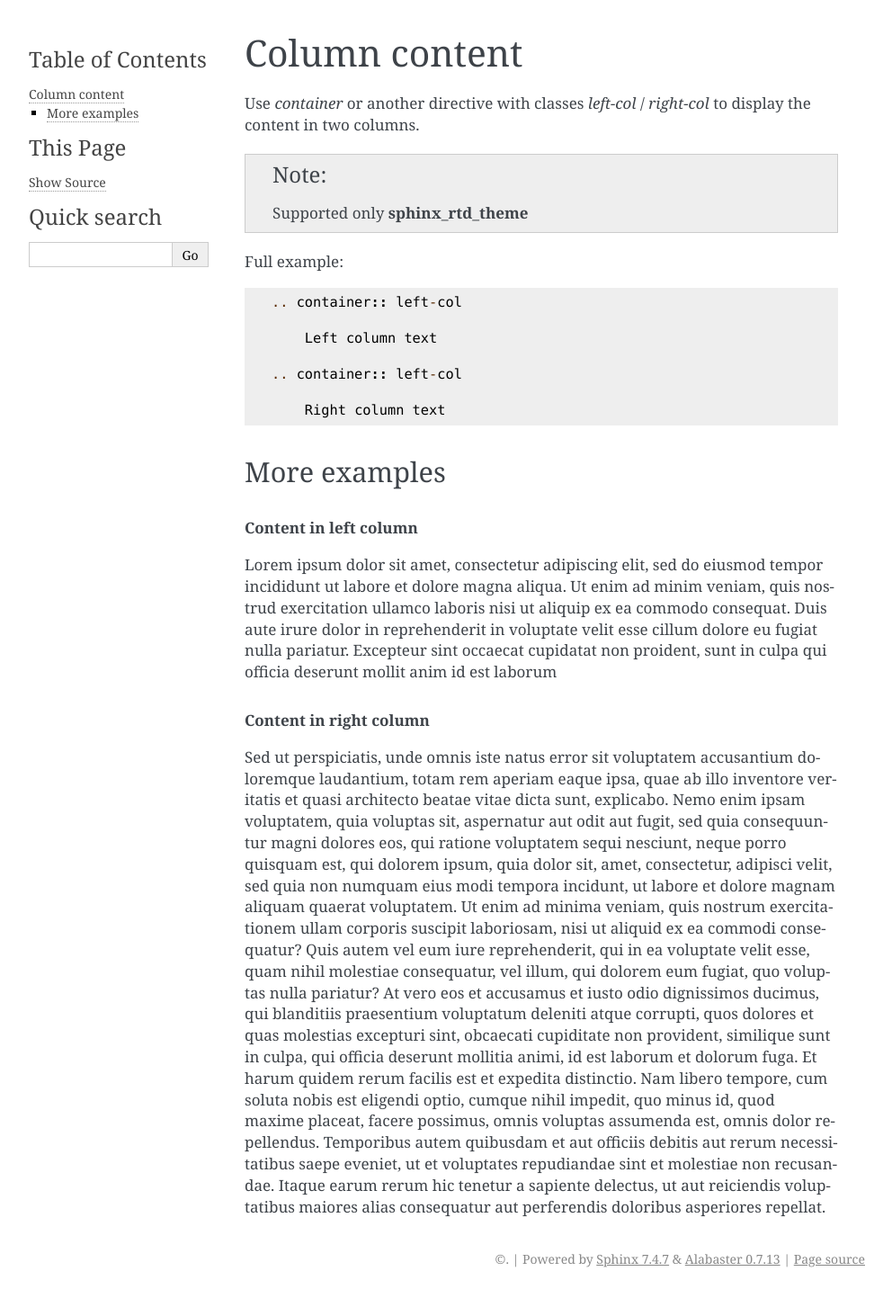
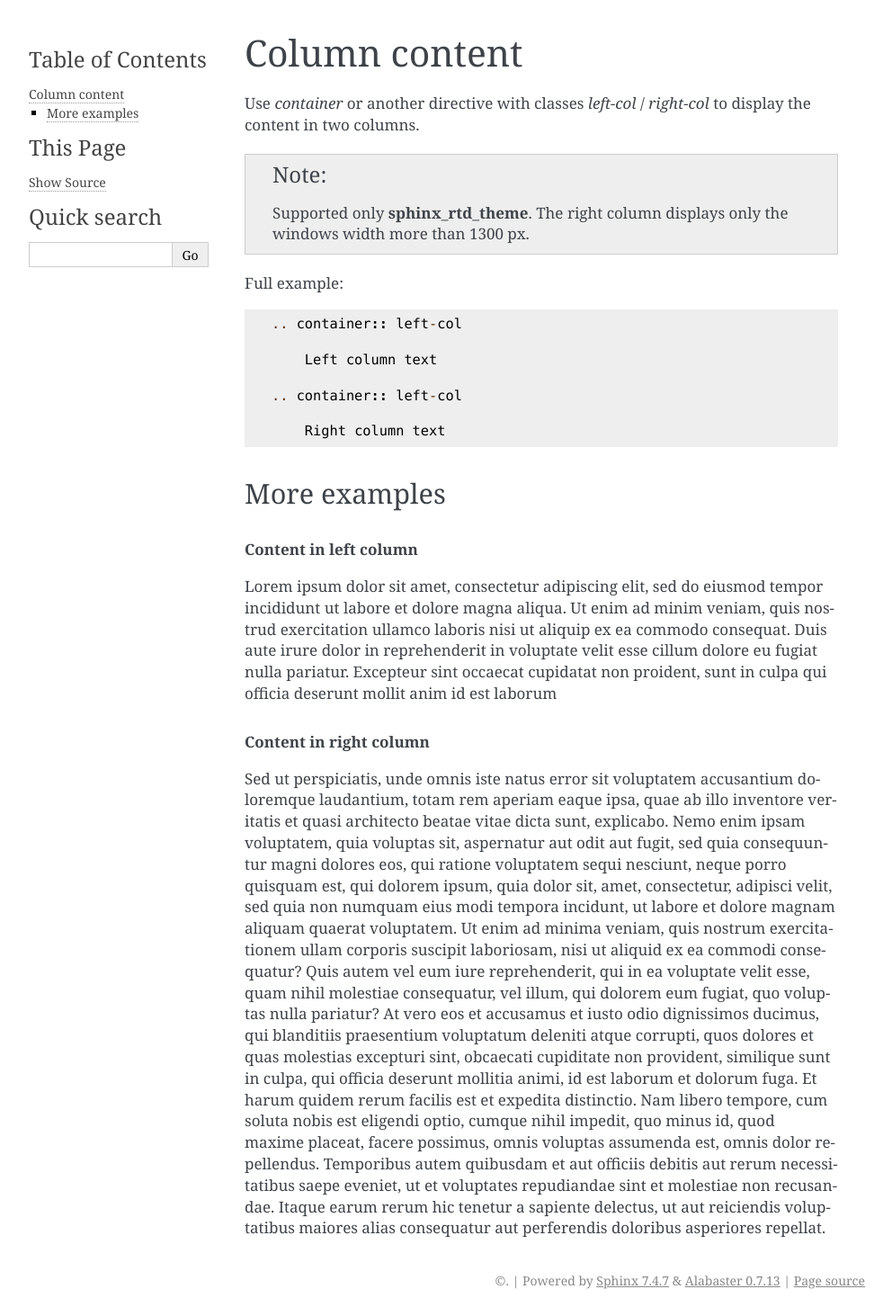
Before and after one commit to ulrobix/sphinx_examplecode_test, a Sphinx documentation site: the page built from docs/columns.rst, in a window 1280 px wide. Shown: the whole page at 90% size, without its empty margins (148-1140 px from the left). Built offline with Sphinx 7.4.7, drawn with Linux system fonts in a browser that asks for light colours; before the commit the page ends 1439 px from its top, so only the background shows below that.

Commit message:
adding to note for columns

```diff
--- a/docs/columns.rst
+++ b/docs/columns.rst
@@ -8,7 +8,7 @@ Column content
     Use `container` or another directive with classes `left-col` / `right-col` to
     display the content in two columns.
 
-    .. note:: Supported only **sphinx_rtd_theme**
+    .. note:: Supported only **sphinx_rtd_theme**. The right column displays only the windows width more than 1300 px.
 
     Full example::
 
```
